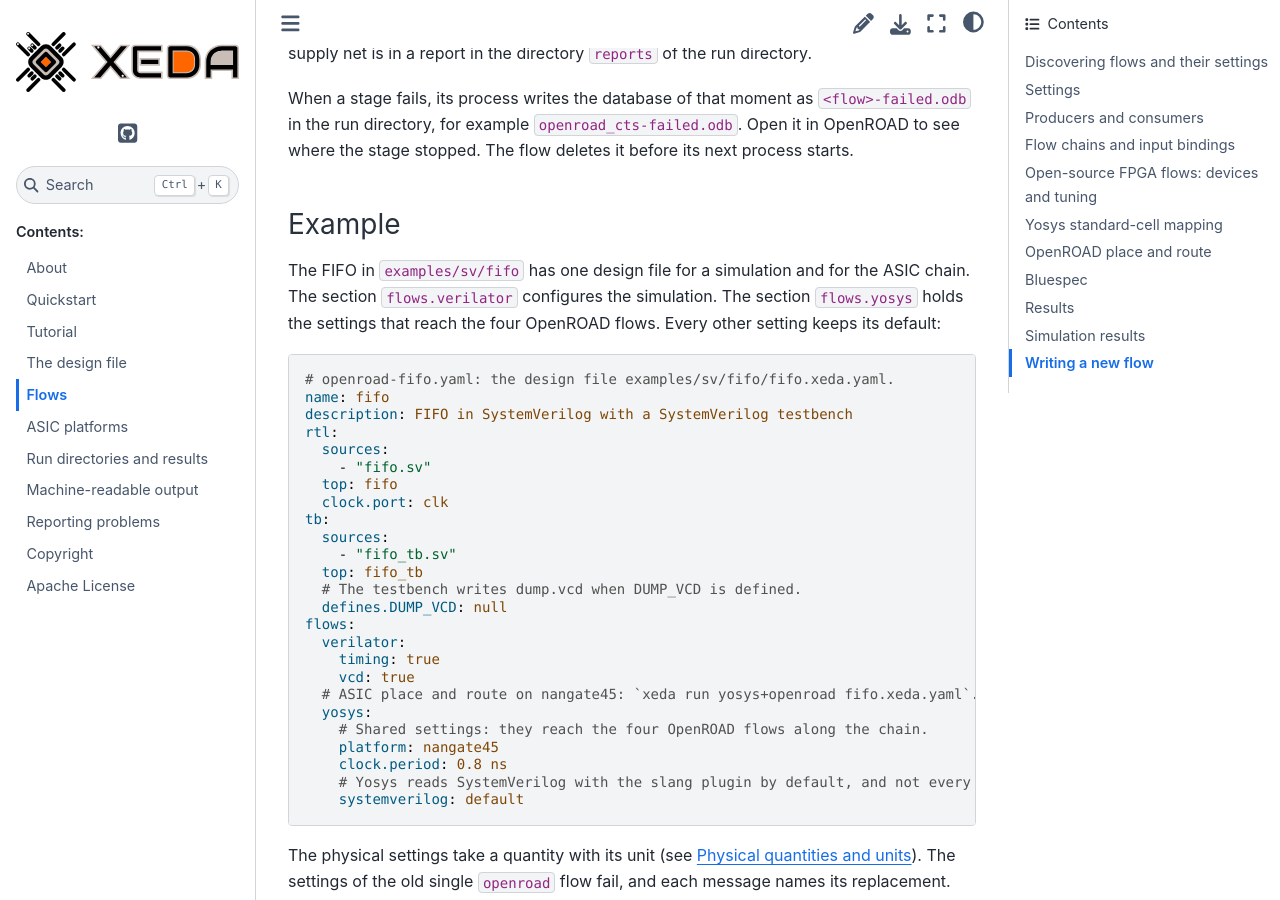
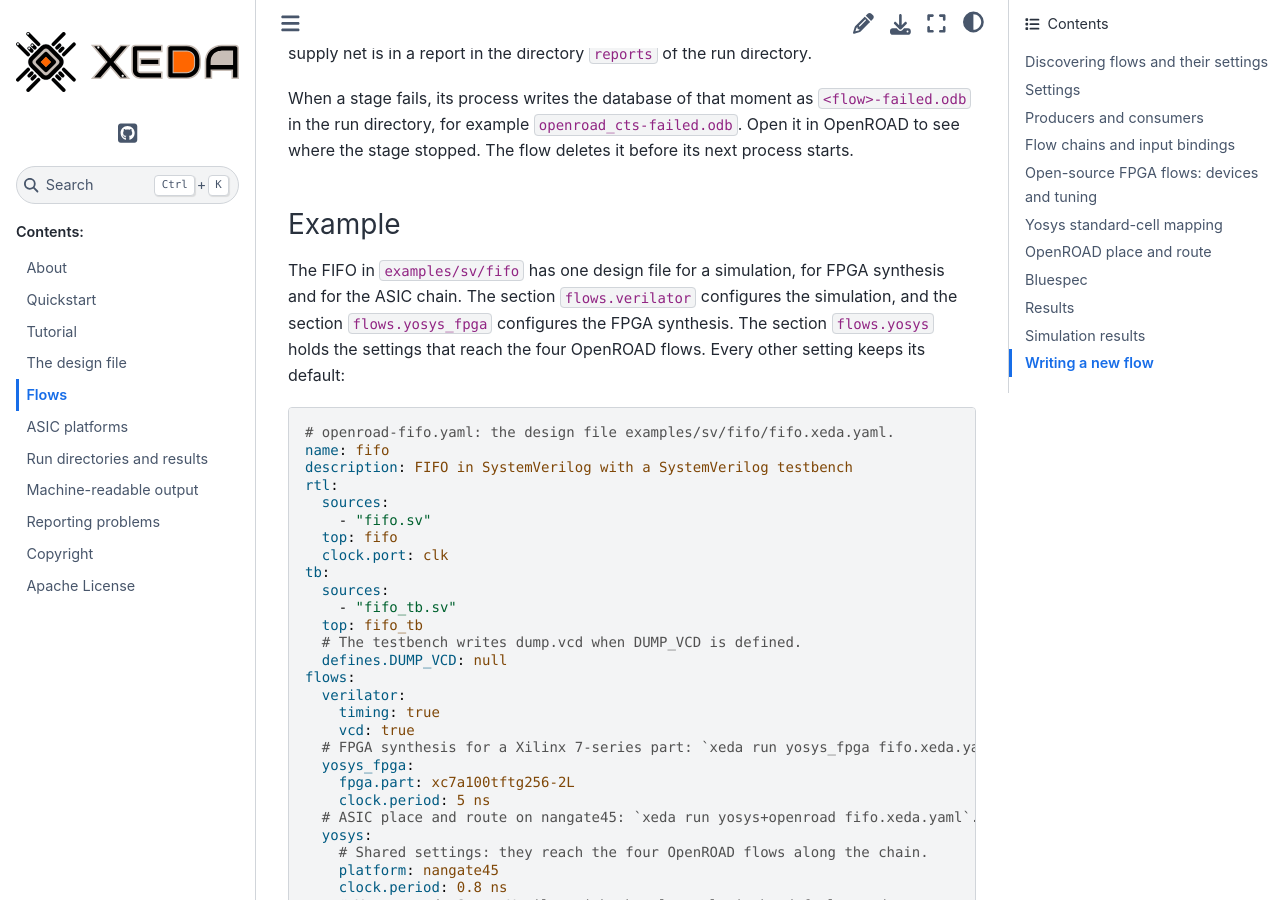
Before and after one commit to XedaHQ/xeda, a Sphinx documentation site: the page built from docs/flows.rst, in a window 1280 px wide and 900 px high, scrolled down 43964 px. Built offline with Sphinx 7.4.7 and the Sphinx Book theme 1.1.4, drawn with Linux system fonts in a browser that asks for light colours.

Commit message:
Add the FPGA synthesis settings to the fifo example
One design file of examples/sv/fifo now serves the simulation, the FPGA synthesis (yosys_fpga on
a Xilinx 7-series part) and the ASIC chain. The documentation fixture and the README show it.

```diff
--- a/docs/flows.rst
+++ b/docs/flows.rst
@@ -1833,9 +1833,10 @@ stage stopped. The flow deletes it before its next process starts.
 Example
 -------
 
-The FIFO in ``examples/sv/fifo`` has one design file for a simulation and for the ASIC chain. The
-section ``flows.verilator`` configures the simulation. The section ``flows.yosys`` holds the
-settings that reach the four OpenROAD flows. Every other setting keeps its default:
+The FIFO in ``examples/sv/fifo`` has one design file for a simulation, for FPGA synthesis and for
+the ASIC chain. The section ``flows.verilator`` configures the simulation, and the section
+``flows.yosys_fpga`` configures the FPGA synthesis. The section ``flows.yosys`` holds the settings
+that reach the four OpenROAD flows. Every other setting keeps its default:
 
 .. code-block:: yaml
 
@@ -1857,6 +1858,10 @@ settings that reach the four OpenROAD flows. Every other setting keeps its defau
       verilator:
         timing: true
         vcd: true
+      # FPGA synthesis for a Xilinx 7-series part: `xeda run yosys_fpga fifo.xeda.yaml`.
+      yosys_fpga:
+        fpga.part: xc7a100tftg256-2L
+        clock.period: 5 ns
       # ASIC place and route on nangate45: `xeda run yosys+openroad fifo.xeda.yaml`.
       yosys:
         # Shared settings: they reach the four OpenROAD flows along the chain.
```
Also changed, not shown: examples/README.md, 1 other file.
